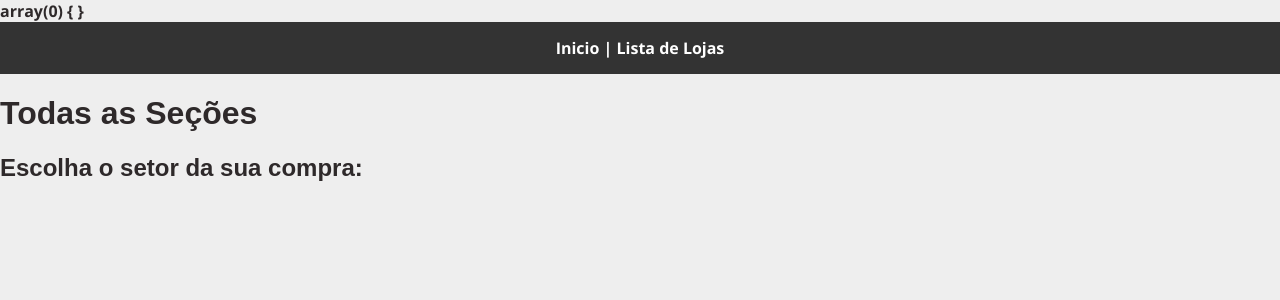
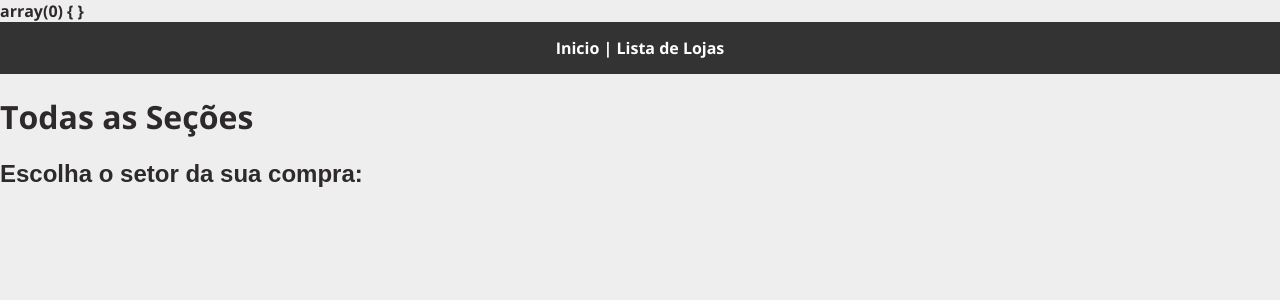
Before and after one commit to thomasflx/compras-lojas-learn, a PHP site: page /compras-lojas-learn/setores.php in a window 1280 px wide. Shown: the top 300 px of the page. Run offline with PHP 8.4, Linux system fonts and the light colour scheme; data that the repository does not hold is empty.

Commit message:
atualização dos commits que não fiz

```diff
--- a/lista-produtos-loja.php
+++ b/lista-produtos-loja.php
@@ -1,5 +1,5 @@
 <?php
-
+include('includes/db.php');
 // Define as variáveis
 $loja = null;
 $setor_chave = null;
--- a/setores.php
+++ b/setores.php
@@ -46,7 +46,7 @@ var_dump($setores_loja_banco);
 	<style>
 		h1 {
 			color:rgb (0,232,15);
-			font-family:"fantasy", sans-serif;
+			font-family:"Open Sans", sans-serif;
 		}
 		h2 {
 			font-family: "fantasy" , sans-serif;
```
